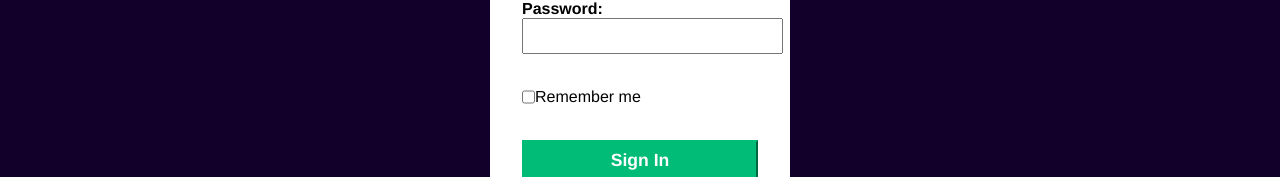
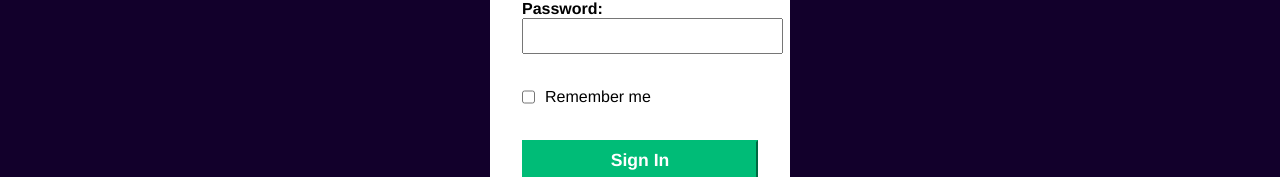
Before and after one commit to todorjr/bank-api-front, a React (Vite) app: page /signin in a window 1280 px wide. Shown: the part 475-652 px from the top of the page. Built offline with nearby package versions, Linux system fonts and the light colour scheme.

Commit message:
remember me btn

```diff
--- a/src/pages/SignIn.jsx
+++ b/src/pages/SignIn.jsx
@@ -72,7 +72,7 @@ function SignIn() {
                         <br />
                         <div className={styles.remember}>
                             <input type="checkbox" id="remember-me" />
-                            <label htmlFor="remember-me">Remember me</label>
+                            <label htmlFor="remember-me" className={styles.rememberLabel}>Remember me</label>
                         </div>
                         <br />
                         <button className={styles.btn} type="button" onClick={handleSignIn}>
--- a/src/styles/Signin.module.css
+++ b/src/styles/Signin.module.css
@@ -44,3 +44,4 @@
 }
 
 .remember { display: flex }
+.rememberLabel { padding-left: 10px }
```
